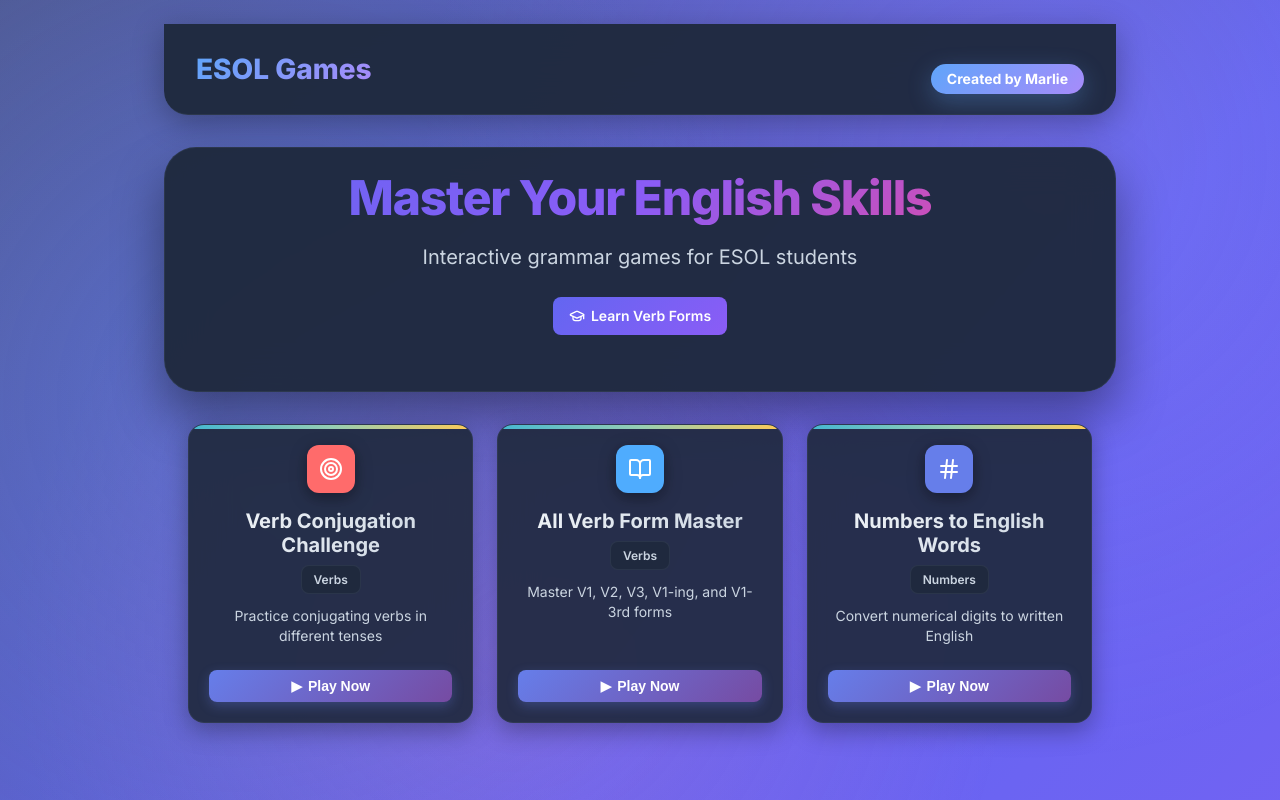
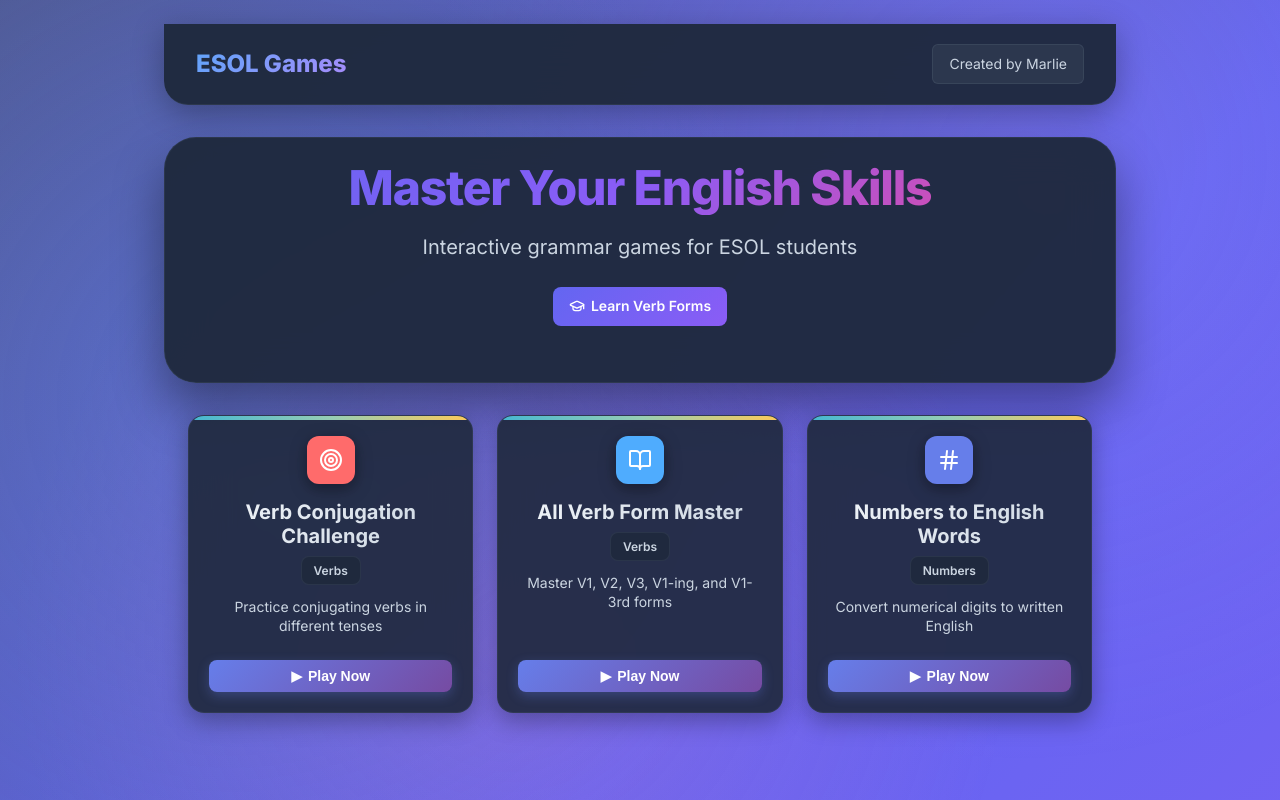
Before and after one commit to marlanamc/esol-games, a React (Vite) app: page / in a window 1280 px wide. Built offline with nearby package versions, Linux system fonts and the light colour scheme.

Commit message:
Simplify navigation alignment with basic flexbox and fixed values

```diff
--- a/src/App.jsx
+++ b/src/App.jsx
@@ -662,39 +662,37 @@ const HomePage = () => {
         display: 'flex',
         justifyContent: 'space-between',
         alignItems: 'center',
-        padding: 'clamp(12px, 3vw, 20px) clamp(16px, 4vw, 32px)',
+        padding: '20px 32px',
         background: 'rgba(30, 41, 59, 0.95)',
         backdropFilter: 'blur(20px)',
         borderBottom: '1px solid rgba(71, 85, 105, 0.3)',
-        marginBottom: 'clamp(16px, 4vw, 32px)',
+        marginBottom: '32px',
         boxShadow: '0 8px 32px rgba(0, 0, 0, 0.3)',
-        borderRadius: '0 0 clamp(12px, 3vw, 24px) clamp(12px, 3vw, 24px)',
+        borderRadius: '0 0 24px 24px',
         position: 'relative',
-        overflow: 'hidden',
-        minHeight: '60px'
+        overflow: 'hidden'
       }}>
-        <h1 className="nav-title" style={{
-          fontSize: 'clamp(18px, 4vw, 28px)',
+        <h1 style={{
+          fontSize: '24px',
           fontWeight: '800',
           background: 'linear-gradient(135deg, #60a5fa 0%, #a78bfa 100%)',
           WebkitBackgroundClip: 'text',
           WebkitTextFillColor: 'transparent',
           backgroundClip: 'text',
-          position: 'relative',
-          zIndex: 1,
-          textAlign: 'left',
-          margin: 0,
-          lineHeight: '1'
+          margin: 0
         }}>ESOL Games</h1>
         <a
           href="https://marlanacreed.com"
           target="_blank"
           rel="noopener noreferrer"
-          className="author-badge"
           style={{
-            fontSize: 'clamp(0.75rem, 2vw, 0.875rem)',
-            padding: 'clamp(6px, 1.5vw, 8px) clamp(12px, 3vw, 16px)',
-            lineHeight: '1'
+            fontSize: '14px',
+            padding: '8px 16px',
+            background: 'rgba(71, 85, 105, 0.3)',
+            color: '#cbd5e1',
+            textDecoration: 'none',
+            borderRadius: '6px',
+            border: '1px solid rgba(71, 85, 105, 0.5)'
           }}
         >
           Created by Marlie
```
